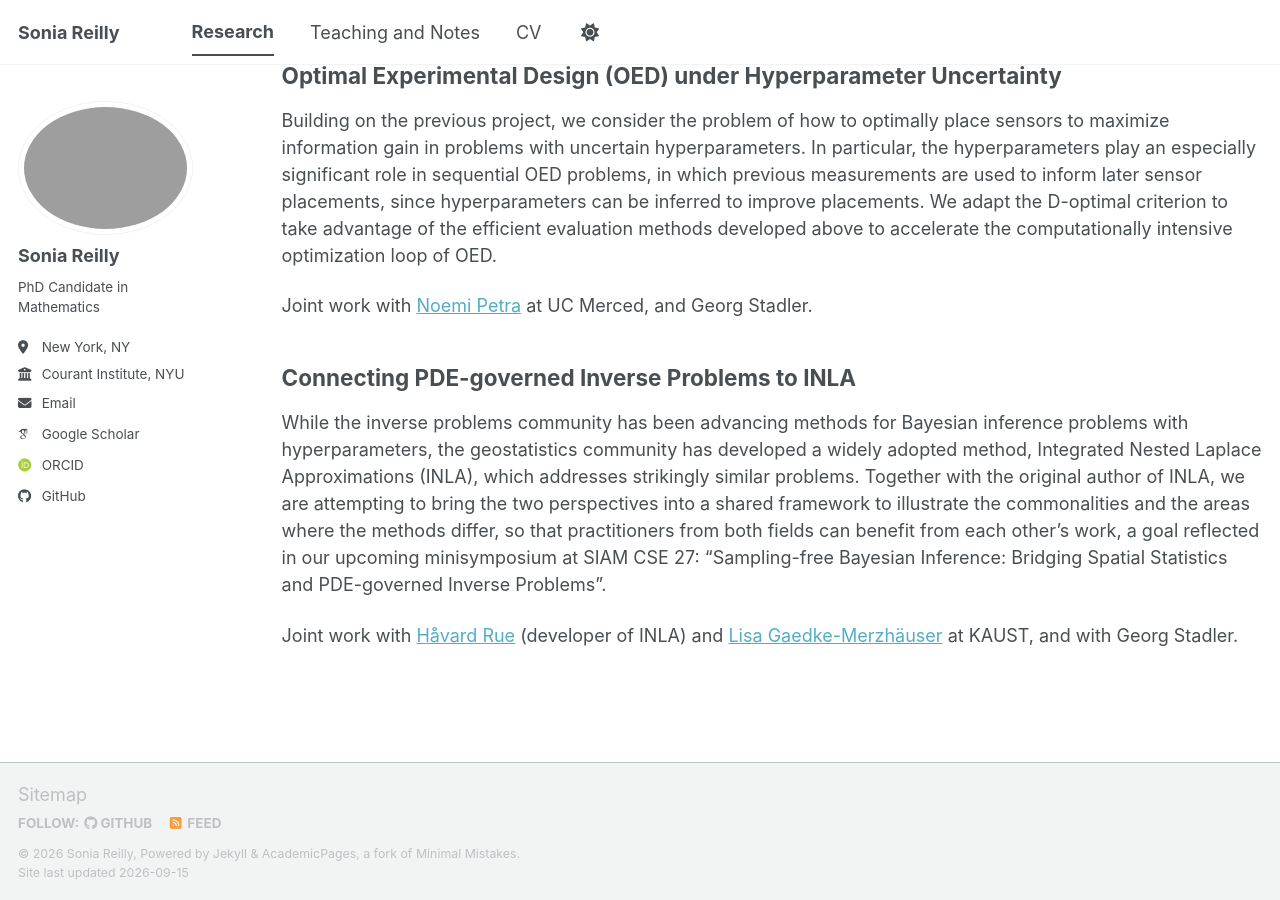
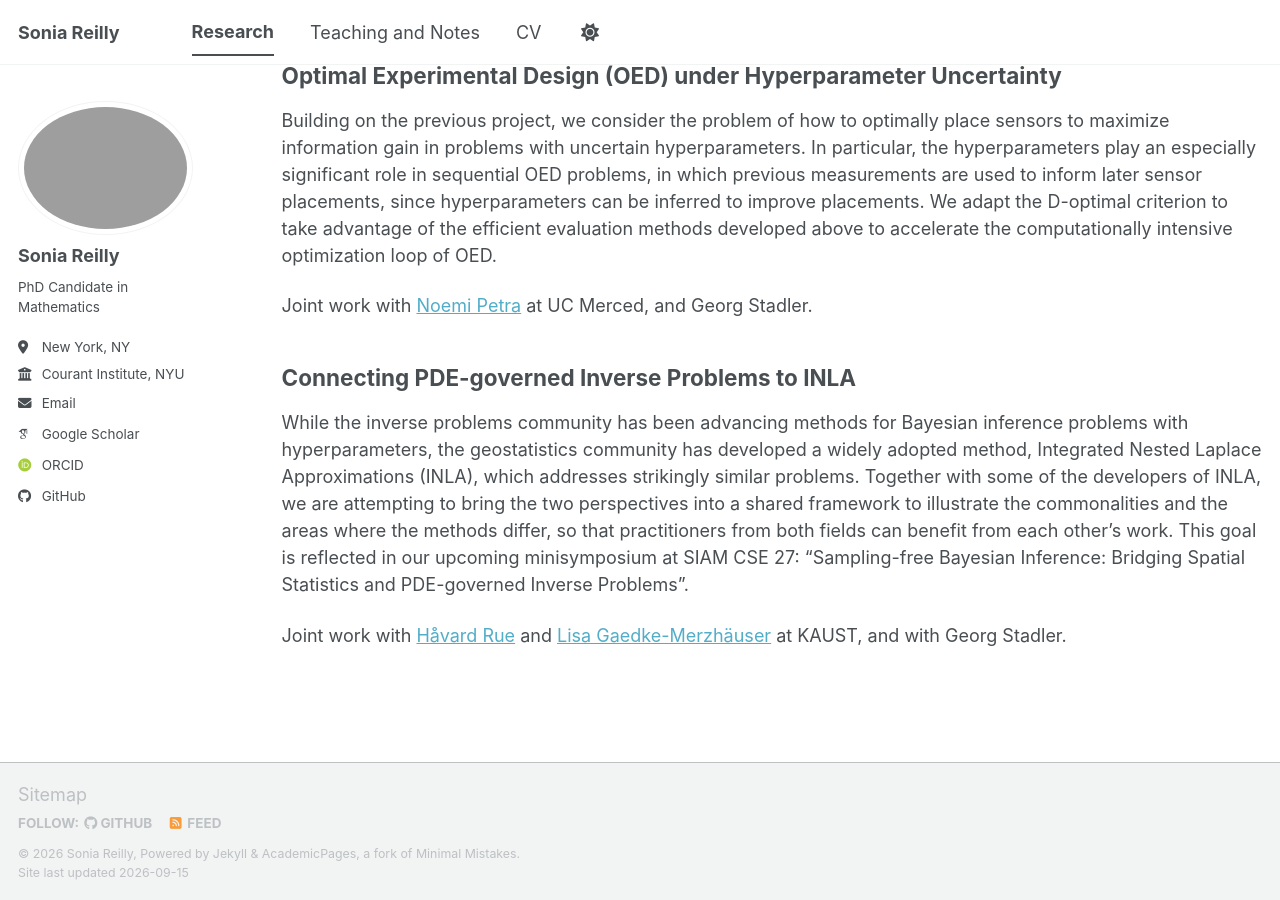
Before and after one commit to soniareilly/soniareilly.github.io, a Jekyll site: the page built from _pages/research.md, in a window 1280 px wide and 900 px high, scrolled down 600 px. Built offline with Jekyll 4.4.1, drawn with Linux system fonts in a browser that asks for light colours; some web fonts are replaced; a script bundle is joined from its source files by our own code; library files that are not in the unit come from our copies.

Commit message:
small research page edit

```diff
--- a/_pages/research.md
+++ b/_pages/research.md
@@ -26,6 +26,6 @@ Joint work with [Noemi Petra](https://faculty.ucmerced.edu/npetra/) at UC Merced
 Connecting PDE-governed Inverse Problems to INLA
 ------
 
-While the inverse problems community has been advancing methods for Bayesian inference problems with hyperparameters, the geostatistics community has developed a widely adopted method, Integrated Nested Laplace Approximations (INLA), which addresses strikingly similar problems. Together with the original author of INLA, we are attempting to bring the two perspectives into a shared framework to illustrate the commonalities and the areas where the methods differ, so that practitioners from both fields can benefit from each other's work, a goal reflected in our upcoming minisymposium at SIAM CSE 27: "Sampling-free Bayesian Inference: Bridging Spatial Statistics and PDE-governed Inverse Problems".
+While the inverse problems community has been advancing methods for Bayesian inference problems with hyperparameters, the geostatistics community has developed a widely adopted method, Integrated Nested Laplace Approximations (INLA), which addresses strikingly similar problems. Together with some of the developers of INLA, we are attempting to bring the two perspectives into a shared framework to illustrate the commonalities and the areas where the methods differ, so that practitioners from both fields can benefit from each other's work. This goal is reflected in our upcoming minisymposium at SIAM CSE 27: "Sampling-free Bayesian Inference: Bridging Spatial Statistics and PDE-governed Inverse Problems".
 
-Joint work with [Håvard Rue](https://www.kaust.edu.sa/en/study/faculty/haavard-rue) (developer of INLA) and [Lisa Gaedke-Merzhäuser](https://cemse.kaust.edu.sa/profiles/lisa-gaedke-merzhauser) at KAUST, and with Georg Stadler.
+Joint work with [Håvard Rue](https://www.kaust.edu.sa/en/study/faculty/haavard-rue) and [Lisa Gaedke-Merzhäuser](https://cemse.kaust.edu.sa/profiles/lisa-gaedke-merzhauser) at KAUST, and with Georg Stadler.
```
